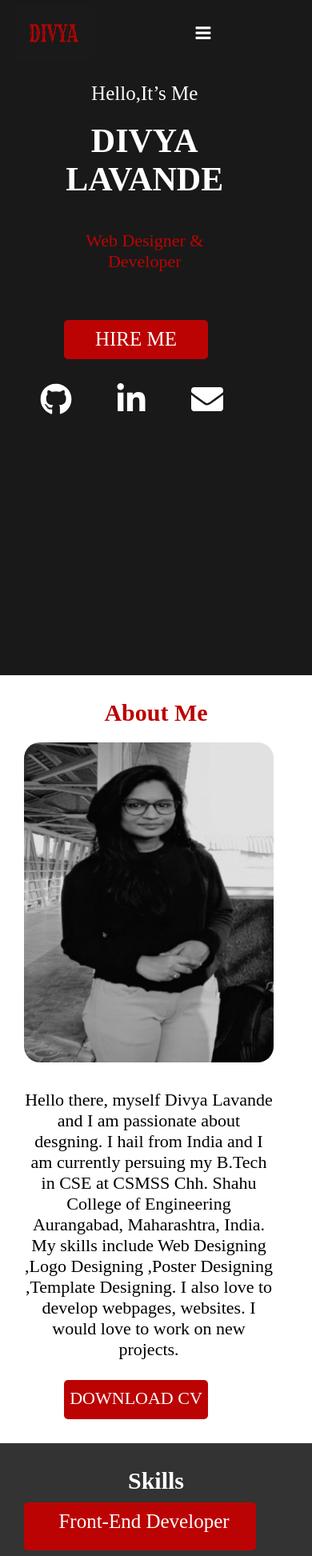
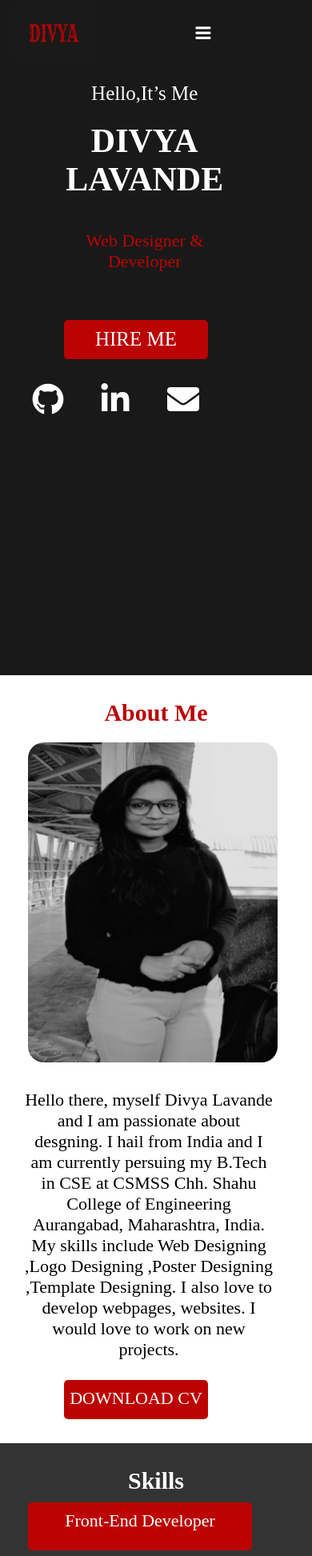
Before and after one commit to divyalavande2002/MyPortfolio, a plain HTML site: page index.html in a window 390 px wide. Shown: the top 1945 px of the page at 80% size. Drawn offline with Linux system fonts and the light colour scheme; a web font is replaced by a local one.

Commit message:
Update style.css

```diff
--- a/style.css
+++ b/style.css
@@ -310,7 +310,7 @@ h2 {
   .icon {
     height: 40px;
     width: 40px;
-    margin: 30px 0px 0px 50px;
+    margin: 30px 0px 0px 40px;
   }
   nav .fa {
     display: block;
@@ -326,7 +326,7 @@ h2 {
     margin: 12px 0px 0px 30px;
   }
   .copyright{
-  margin top:20px;
+  margin top:10px;
   }
 
   .box {
@@ -348,7 +348,7 @@ h2 {
   .img2 {
     border-radius: 20px;
     width: 80%;
-    margin: 20px 0px 10px 30px;
+    margin: 20px 0px 10px 35px;
     height: 400px;
   }
   #btn2 {
@@ -369,9 +369,9 @@ h2 {
   .skillset{
     height:40px ;
     width: 280px;
-    margin: 10px 0px 0px 30px;
-  padding: 10px 0px 10px 10px;
-  font-size: 25px;
+    margin: 10px 0px 0px 35px;
+  padding: 10px 0px 10px 0px;
+  font-size: 22px;
   }
   .sec-blk{
     height: 100px;
@@ -388,7 +388,7 @@ h2 {
   }
   .section5 {
     background-color: rgba(0, 0, 0, 0.9);
-    height: 600px;
+    height: 580px;
 
   }
   .section5 p{
```
